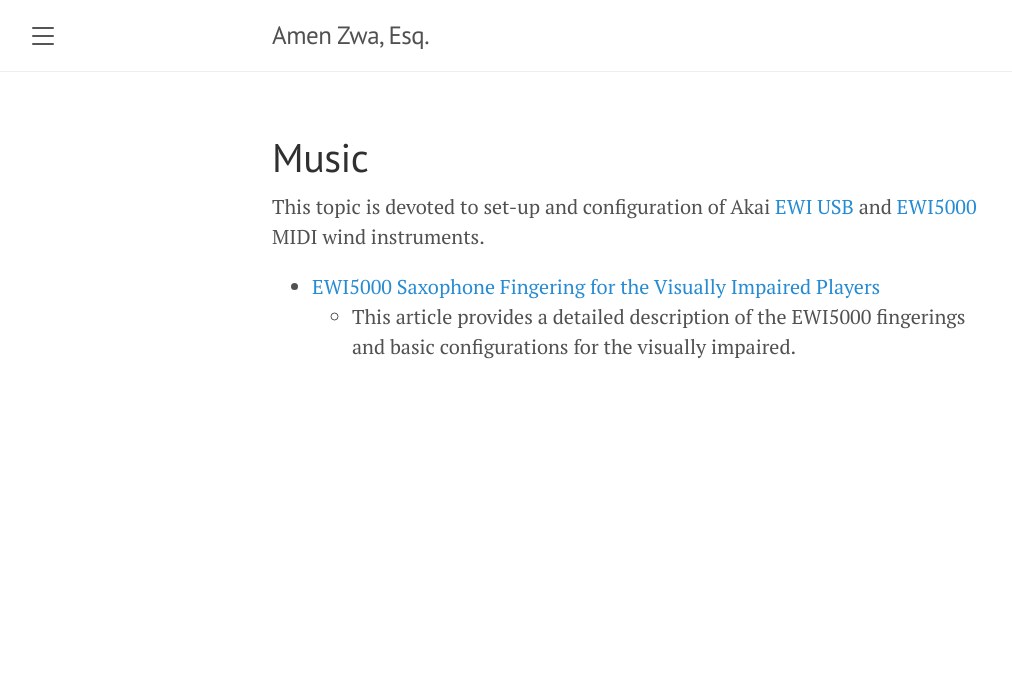
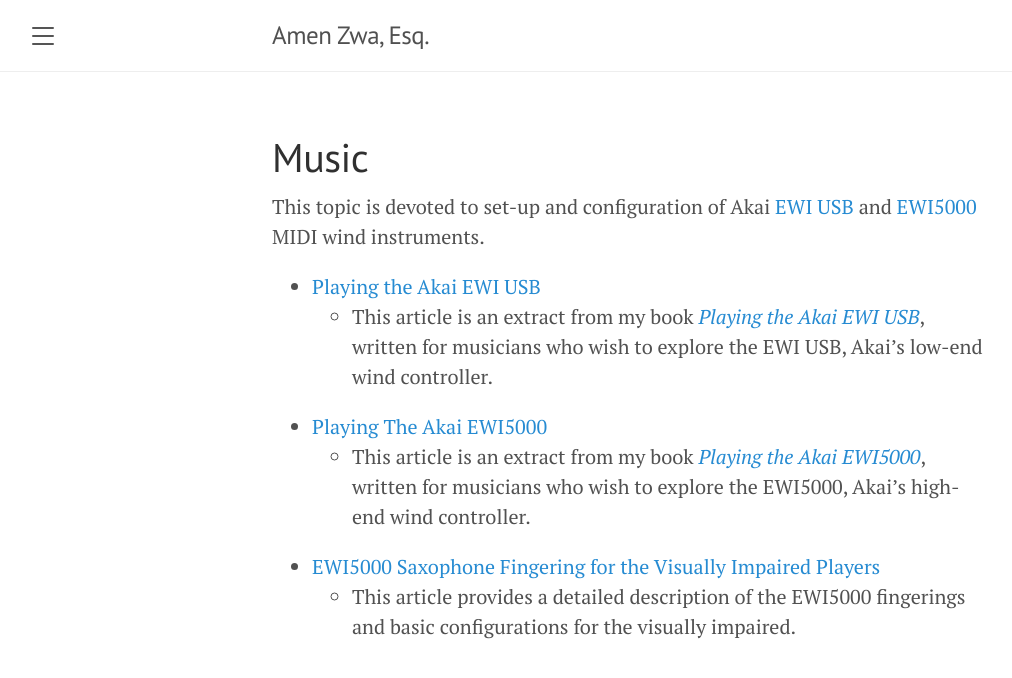
Before and after one commit to amenzwa/amenzwa.github.io, a Jekyll site: the page built from music/index.md, in a window 1280 px wide. Shown: the top 678 px of the page, without its empty margins (8-1020 px from the left). Built offline with Jekyll 4.4.1, drawn with Linux system fonts in a browser that asks for light colours; our own code applies the rules of GitHub Pages for plain Markdown files.

Commit message:
EWI USB, EWI5000

```diff
--- a/music/index.md
+++ b/music/index.md
@@ -4,5 +4,11 @@ title: "Music"
 
 This topic is devoted to set-up and configuration of Akai [EWI USB](https://www.akaipro.com/ewi-usb) and [EWI5000](https://www.akaipro.com/ewi5000) MIDI wind instruments.
 
+- [Playing the Akai EWI USB](EWIUSB.md)
+  - This article is an extract from my book *[Playing the Akai EWI USB](https://www.amazon.com/Playing-Akai-Electronic-Instrument-2015-10-16-ebook/dp/B00WNBY3AW/ref=sr_1_1?keywords=amen+zwa&qid=1637678029&qsid=143-9794530-9356219&sr=8-1&sres=B00WNBY3AW%2CB00FRJRAWA%2CB00RJL1GUQ%2CB00NS918M4%2CB007O48QTC%2CB0085P197A%2CB078MFL33P%2CB009Z2H91W%2CB08Q77JRMC%2CB00OFWFV12%2CB075T4VS5F%2CB075T7HYR5%2CB00DJUK8HS%2CB07XYHLQ9C%2CB086PHR52V%2CB075T6BVGZ)*, written for musicians who wish to explore the EWI USB, Akai's low-end wind controller.
+
+- [Playing The Akai EWI5000](EWI5000.md)
+  - This article is an extract from my book *[Playing the Akai EWI5000]()*, written for musicians who wish to explore the EWI5000, Akai's high-end wind controller.
+
 - [EWI5000 Saxophone Fingering for the Visually Impaired Players](EWI5000VisuallyImpaired.md)
   - This article provides a detailed description of the EWI5000 fingerings and basic configurations for the visually impaired.
```
Also changed, not shown: music/EWI5000.md (added, +15 -0 lines), music/EWIUSB.md (added, +13 -0 lines).
